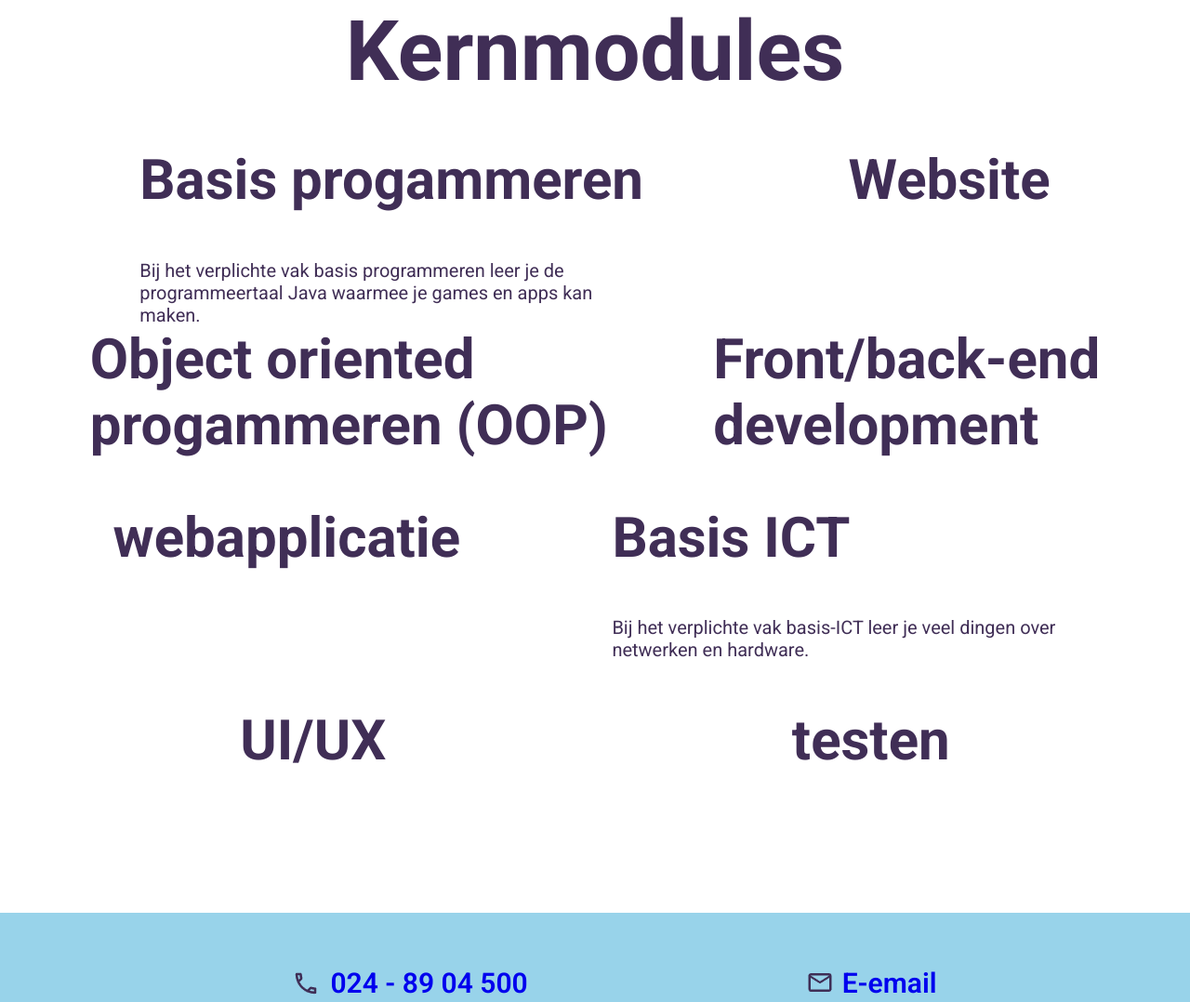
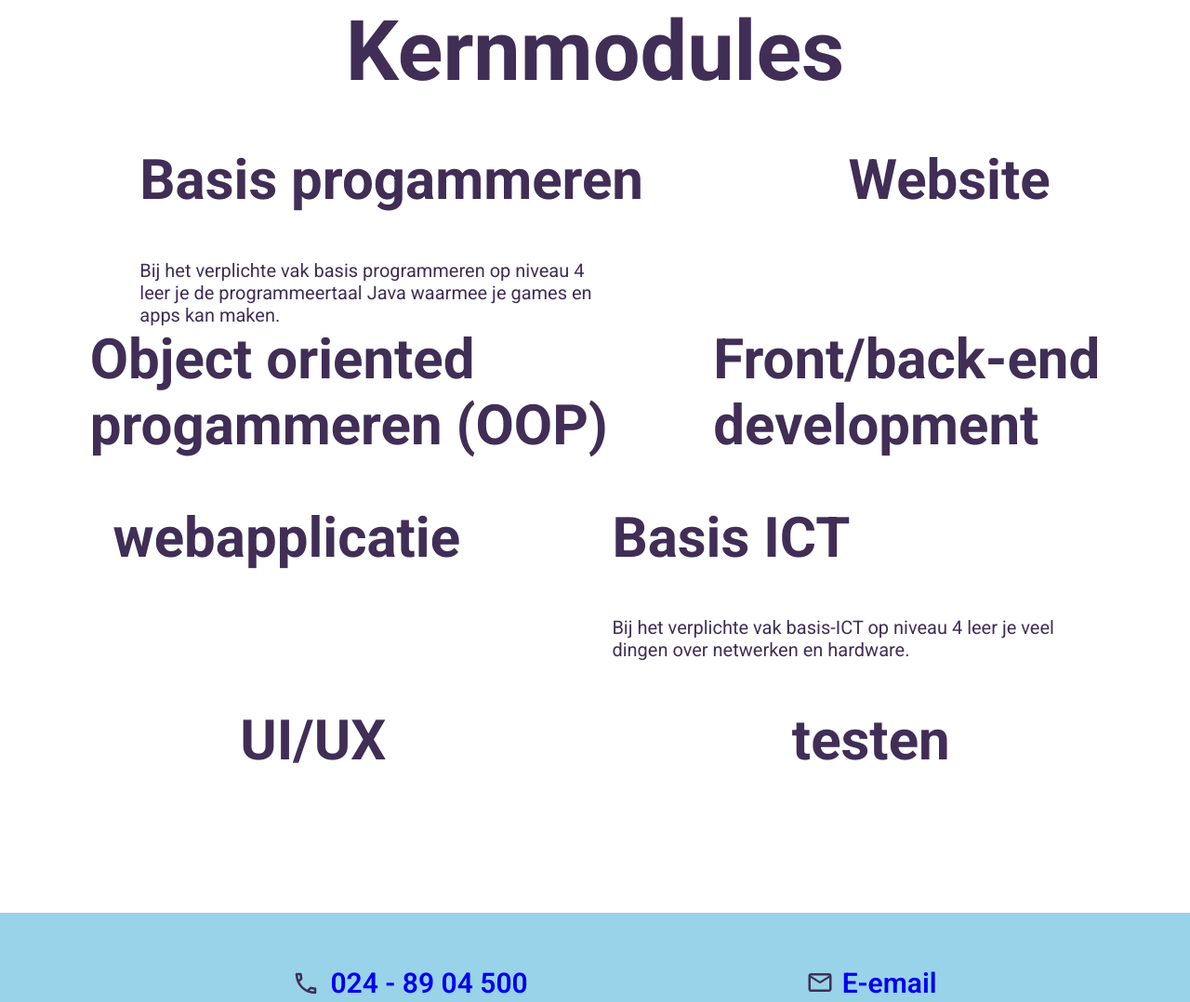
Before and after one commit to ief44/Project-week1, a plain HTML site: page Workspace/vakken.html in a window 1280 px wide. Shown: the part 1326-2404 px from the top of the page at 93% size. Drawn offline with Linux system fonts and the light colour scheme.

Commit message:
tekst veranderd

```diff
--- a/Workspace/vakken.html
+++ b/Workspace/vakken.html
@@ -83,7 +83,7 @@
                 <div class="vak basis-progammeren-website">
                     <div>
                         <h2>Basis progammeren</h2>
-                        <p>Bij het verplichte vak basis programmeren leer je de programmeertaal Java waarmee je games en apps kan maken.</p>
+                        <p>Bij het verplichte vak basis programmeren op niveau 4 leer je de programmeertaal Java waarmee je games en apps kan maken.</p>
                     </div>
                     <div>
                         <h2>Website</h2>
@@ -111,7 +111,7 @@
                     </div>
                     <div>
                         <h2>Basis ICT</h2>
-                        <p>Bij het verplichte vak basis-ICT leer je veel dingen over netwerken en hardware.</p>
+                        <p>Bij het verplichte vak basis-ICT op niveau 4 leer je veel dingen over netwerken en hardware.</p>
                     </div>
                 </div>
 
```
